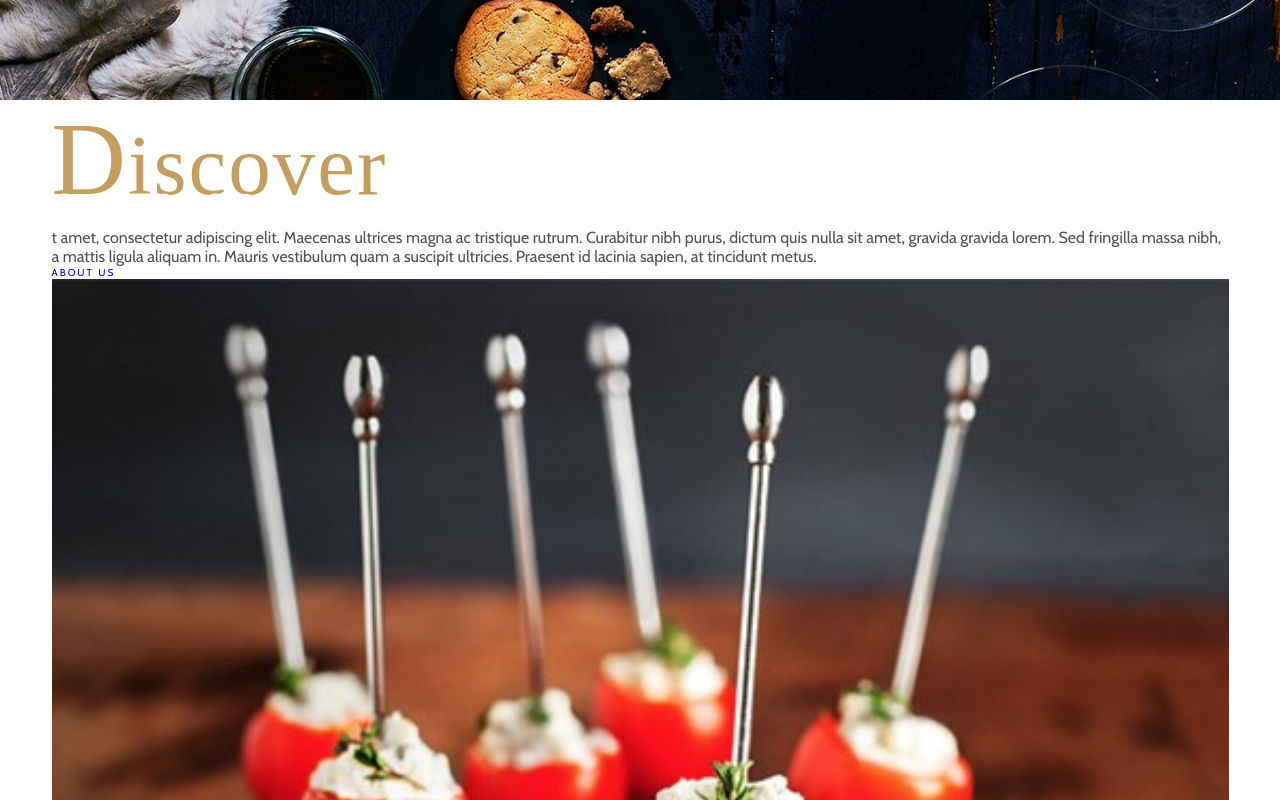
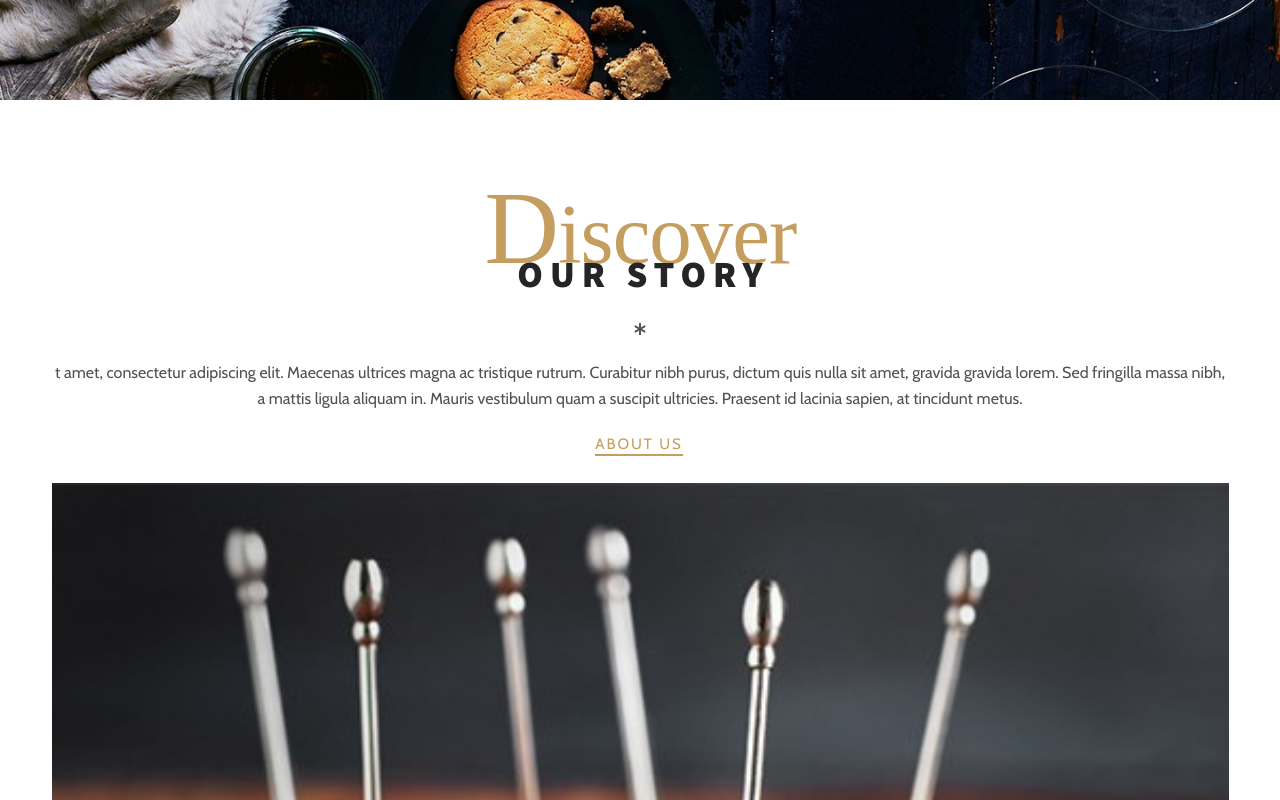
Before and after one commit to alanblee/react-rosa, a React (Create React App) app: page / in a window 1280 px wide. Shown: the part 700-1500 px from the top of the page. Built offline with nearby package versions, Linux system fonts and the light colour scheme; a web font is replaced by a local one.

Commit message:
styling discover section

```diff
--- a/src/components/discover-section/discover-section.jsx
+++ b/src/components/discover-section/discover-section.jsx
@@ -13,6 +13,9 @@ const DiscoverSection = () => {
                 <span className="first-letter">D</span>iscover
               </h2>
               <h1 className="headline headline-dark">Our story</h1>
+              <div className="asterisk">
+                <i className="fas fa-asterisk"></i>
+              </div>
             </div>
             <p>
               t amet, consectetur adipiscing elit. Maecenas ultrices magna ac
--- a/src/sass/discover.scss
+++ b/src/sass/discover.scss
@@ -0,0 +1,48 @@
+.discover-our-story {
+  .global-headline {
+    margin-top: 6.9rem;
+
+    .asterisk {
+      color: $body-font-color;
+      margin: 2.4rem 0;
+    }
+
+    .sub-headline {
+      letter-spacing: -0.1rem;
+      margin-right: -0.1rem;
+    }
+  }
+
+  //restaurant info
+  .restaurant-info {
+    text-align: center;
+
+    //description
+    .restaurant-description {
+      margin-bottom: 3rem;
+
+      p {
+        line-height: 1.6;
+        margin-bottom: 2.4rem;
+      }
+
+      .body-btn {
+        font-size: 1.5rem;
+        color: $secondary-font-color;
+        position: relative;
+        transition: color 0.5s;
+
+        &::before {
+          content: "";
+          position: absolute;
+          left: 0;
+          bottom: -0.3rem;
+          width: 100%;
+          height: 0.2rem;
+          background-color: $secondary-font-color;
+          transition: background-color 0.5s;
+        }
+      }
+    }
+  }
+}
--- a/src/sass/global.scss
+++ b/src/sass/global.scss
@@ -70,3 +70,20 @@ p {
   letter-spacing: 0.5rem;
   margin-right: -0.5rem;
 }
+
+.global-headline {
+  margin-top: 3.9rem;
+  text-align: center;
+}
+
+.asterisk {
+  font-size: 1.2rem;
+  color: $secondary-font-color;
+  margin: 0 1.6rem;
+}
+
+.headline-dark {
+  color: $main-font-color-dark;
+  letter-spacing: 0.7rem;
+  margin-right: -0.7rem;
+}
--- a/src/sass/hero.scss
+++ b/src/sass/hero.scss
@@ -60,12 +60,6 @@
           left: 0;
         }
       }
-
-      .asterisk {
-        font-size: 1.2rem;
-        color: $secondary-font-color;
-        margin: 0 1.6rem;
-      }
     }
   }
 }
```
